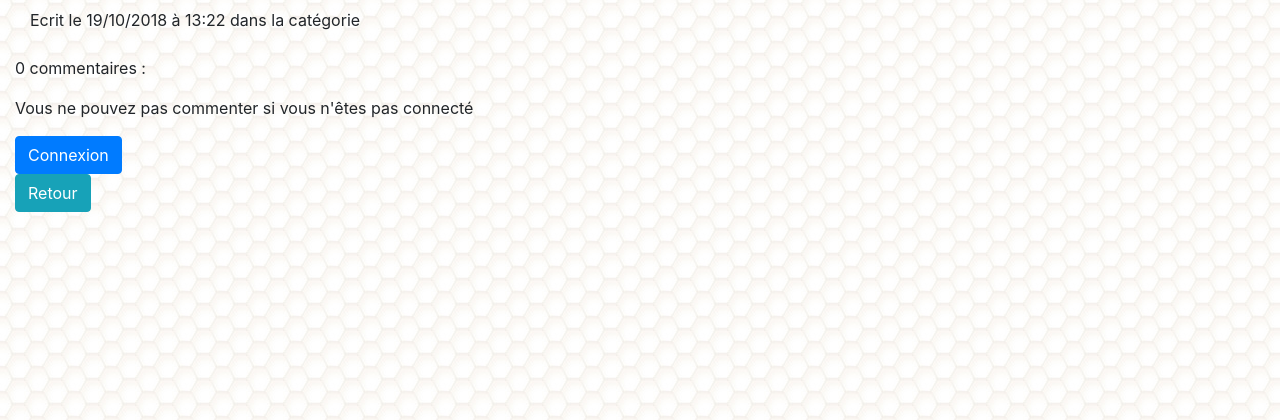
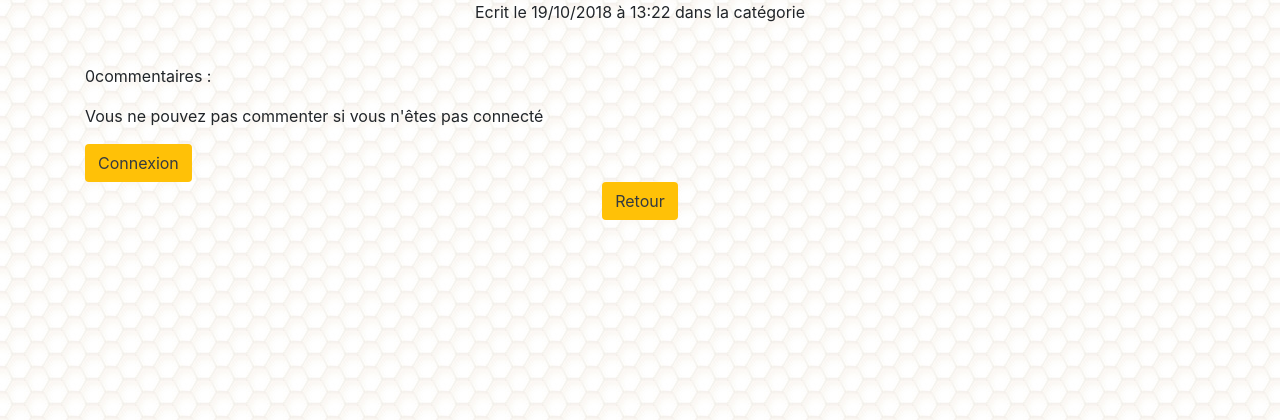
Before and after one commit to Luc-Leveque/site-apiculture, a Symfony app: template templates/blog/show.html.twig in a window 1280 px wide. Shown: the part 58-478 px from the top of the page. Run offline with Twig, Linux system fonts and the light colour scheme; the template is opened without the code that fills it, so the values that code supplies are empty; some libraries are stand-ins or nearby versions.

Commit message:
modif prés article dans show.html.twig

```diff
--- a/document/bug.txt
+++ b/document/bug.txt
@@ -1,3 +1,7 @@
 Problème lié à a la modification des informations d'un membre.
 
 Si celui-ci met un pseudo qui existe déja, il sera déconnecter.
+
+Commentaire :
+	- PB heure affiché (2h de décalage)
+	- On ne peut pas sauter de ligne dans un commentaire
--- a/templates/blog/show.html.twig
+++ b/templates/blog/show.html.twig
@@ -2,10 +2,10 @@
 
 {% block body %}
 
-<div class="col">
-    <div class="row space-around">
-        <div class="col">
-            <artcicle>
+<div class="container">
+    <div>
+        <artcicle >
+            <div class="row justify-content-md-center">
             <h2>{{ article.title }}</h2>
             <div class="metadata">Ecrit le
                 {{ article.createAt | date('d/m/Y') }}
@@ -14,58 +14,50 @@
                 dans la catégorie
                 {{ article.category.title}}
             </div>
-                <div class="content">
+            </div>
+            <div class="row justify-content-md-center">
                 <img src="{{ article.image }}" alt=""><br />
+            </div>
+            <p class="text-justify">
                 {{ article.content | raw }}
-                </div>
+            </p>
+
             {% if app.user %}
-
                 {% if  app.user.level == 2 %}
                     <a class="btn btn-info" href="{{ path('blog_edit', {'id': article.id}) }}">Modifier</a>
-
                 {% endif %}
             {% endif %}
-
         </artcicle>
+        <section id="commentaires">
+            <p>{{ article.commentArticles| length }}commentaires :</p>
+            {% for commentArticle in article.commentArticles %}
+                <div>
+                    <div class="d-flex justify-content-start mt-1">
+                        <div class="col-3 border rounded-left">
+                            {{ commentArticle.author.username}}<br/>
+                            <small>{{ commentArticle.createdAt | date('d/m/Y à H:i')}}</small>
                         </div>
-    </div>
-    <div class="row justify-content-between align-items-center">
-        <section id="commentaires">
-        <p>{{ article.commentArticles| length }}
-            commentaires :</p>
-        {% for commentArticle in article.commentArticles %}
-
-            <div class="comment">
-                <div class="row">
-                    <div class="col-3">
-                        {{ commentArticle.author.username}}
-                        (<small>{{ commentArticle.createdAt | date('d/m/Y à H:i')}}</small>)
-                    </div>
-                    <div class="col">
+                        <div class="col border border-left-0 rounded-right">
                             {{ commentArticle.content | raw}}
                         </div>
                     </div>
                 </div>
-
             {% endfor %}
 
             {% if app.user %}
 
                 {{ form_start(commentArticleForm) }}
                     {{ form_row(commentArticleForm.content, {'attr': {'placeholder': "Votre commentaire"}}) }}
-
-            <button type="submit" class="btn btn-success">Commenter !</button>
-
+                    <button type="submit" class="btn bg-warning text-dark">Commenter !</button>
                 {{ form_end(commentArticleForm) }}
-
             {% else %}
                 <p>Vous ne pouvez pas commenter si vous n'êtes pas connecté</p>
-            <a href="{{ path('security_login')}}" class="btn btn-primary">Connexion</a>
+                <a href="{{ path('security_login')}}" class="btn bg-warning text-dark">Connexion</a>
             {% endif %}
         </section>
+        <div class="d-flex justify-content-around">
+            <a class="btn bg-warning text-dark" href="{{ path('blog') }}">Retour</a>
         </div>
-    <div class="row space-around">
-        <a class="btn btn-info" href="{{ path('documentation_apiculture')}}">Retour</a>
     </div>
 </div>
 
```
Lines whose indentation alone changed are shown as unchanged.
